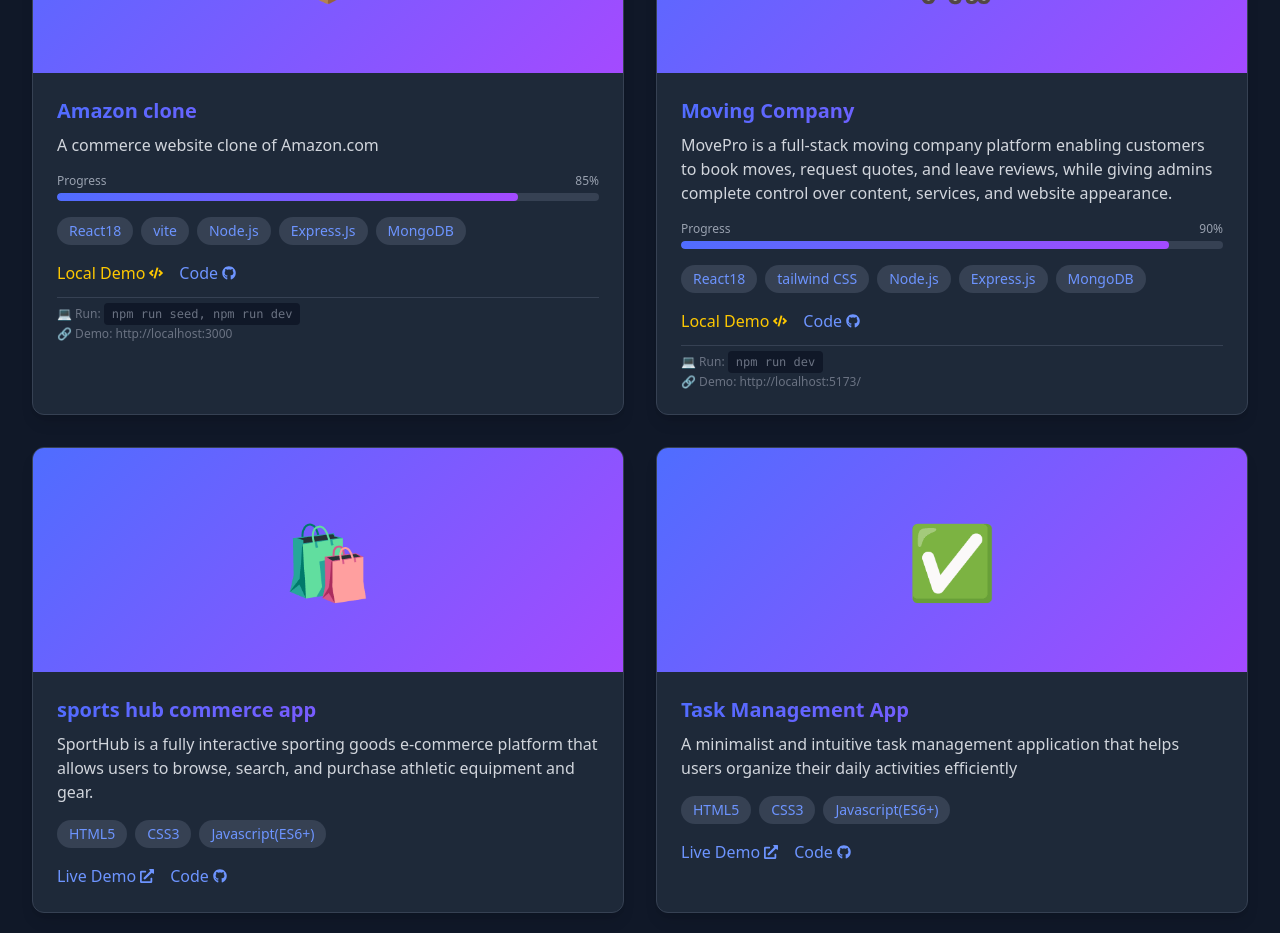
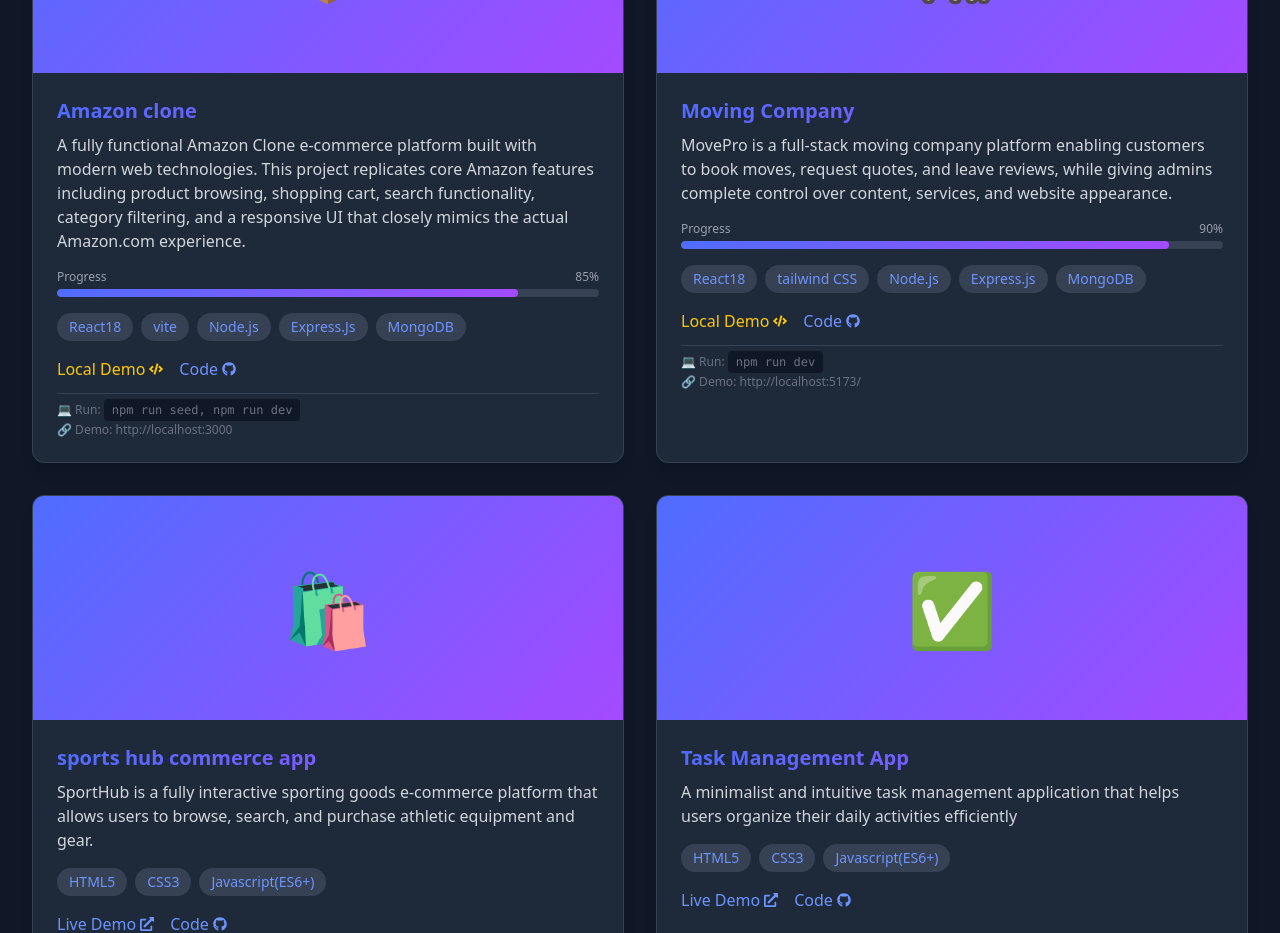
Before and after one commit to abelzeruhaileselassie-png/my-portfolio, a React (Vite) app: page / in a window 1280 px wide. Shown: the part 1120-2053 px from the top of the page. Built offline with nearby package versions, Linux system fonts and the light colour scheme.

Commit message:
updated projects

```diff
--- a/src/data/projectsData.js
+++ b/src/data/projectsData.js
@@ -4,7 +4,7 @@ export const projectsData = [
   {
     id: 1,
     title: "Amazon clone",
-    description: "A commerce website clone of Amazon.com",
+    description: "A fully functional Amazon Clone e-commerce platform built with modern web technologies. This project replicates core Amazon features including product browsing, shopping cart, search functionality, category filtering, and a responsive UI that closely mimics the actual Amazon.com experience.",
     technologies: ["React18", "vite", "Node.js", "Express.Js", "MongoDB"],
     image: "📦",
     demo: "http://localhost:3000",
```
